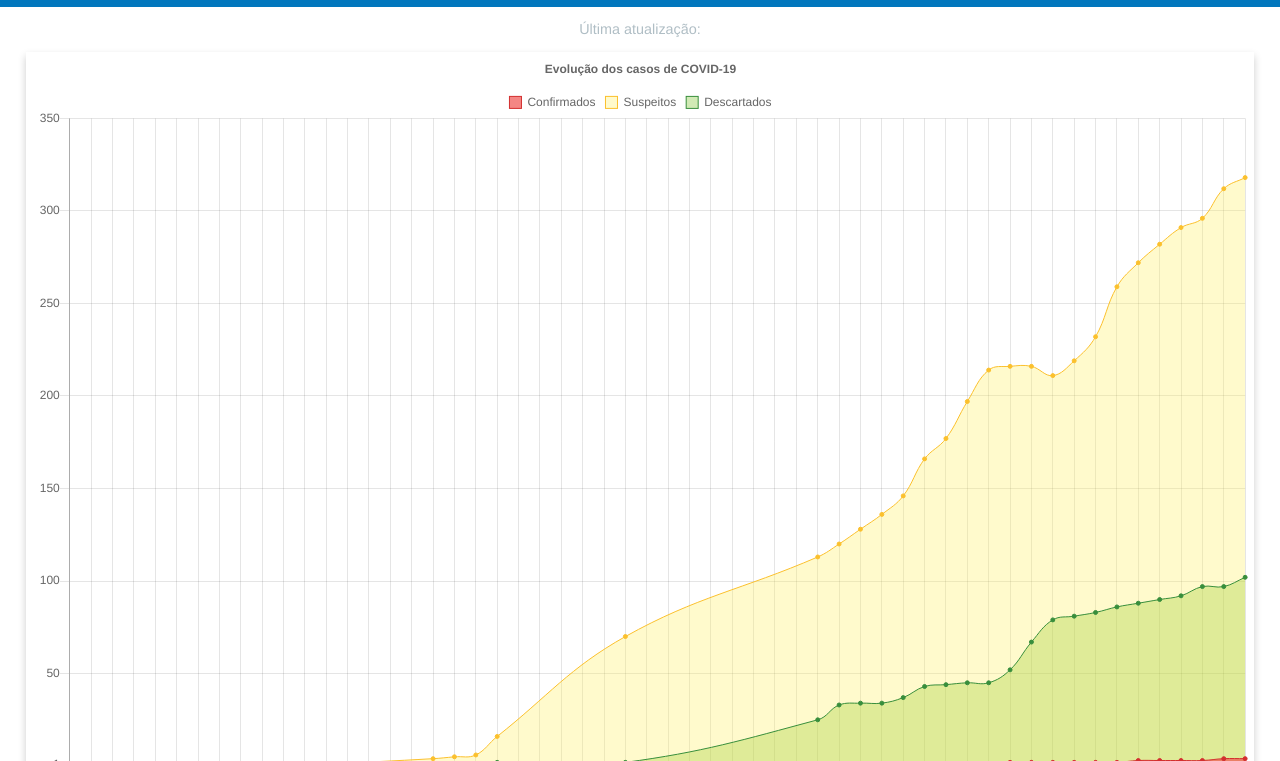
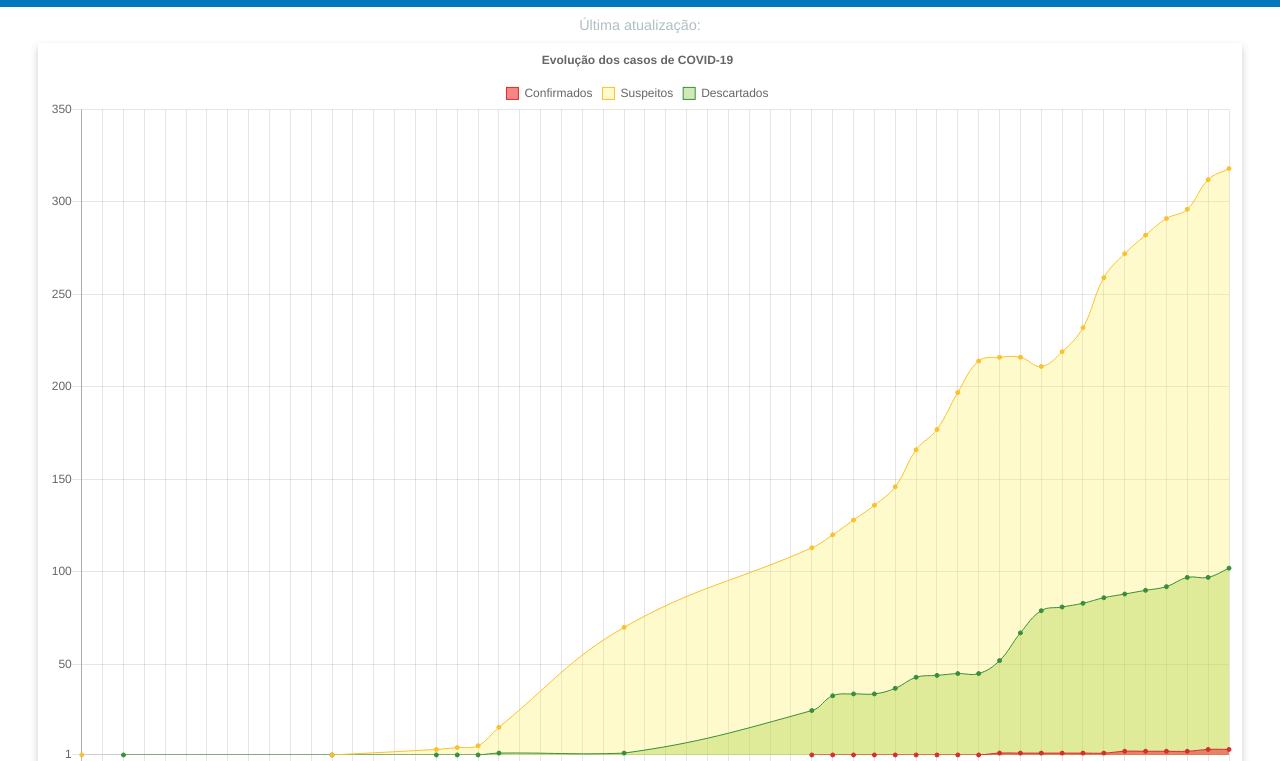
Before and after one commit to eddloschi/covid19-barbacena, a website built with webpack: page src/index.html in a window 1280 px wide. Shown: the part 39-800 px from the top of the page. Built offline with nearby package versions, Linux system fonts and the light colour scheme; files whose address does not match are found by name.

Commit message:
Improved margins at the borders of the page

```diff
--- a/src/css/main.css
+++ b/src/css/main.css
@@ -13,7 +13,7 @@ h1 {
   box-sizing: border-box;
   box-shadow: 0 4px 8px 0 rgba(0, 0, 0, 0.2);
   margin:10px auto;
-  width: 96vw;
+  width: 94vw;
 }
 
 .chart-container {
@@ -74,11 +74,18 @@ h1 {
 .updated-at {
   color: #b0bec5;
   font-size: 0.9rem;
+  margin: auto;
+  padding-top: 10px;
   text-align: center;
+  width: 94vw;
 }
 
 .updates {
   padding: 10px 20px;
+}
+
+.updates ul {
+  padding-left: 20px;
 }
 
 .updates li {
--- a/src/js/charts.js
+++ b/src/js/charts.js
@@ -57,7 +57,7 @@ const commonOptions = () => {
     layout: {
       padding: {
         top: 0,
-        right: 8,
+        right: 12,
         left: 8,
         bottom: 8,
       }
```
